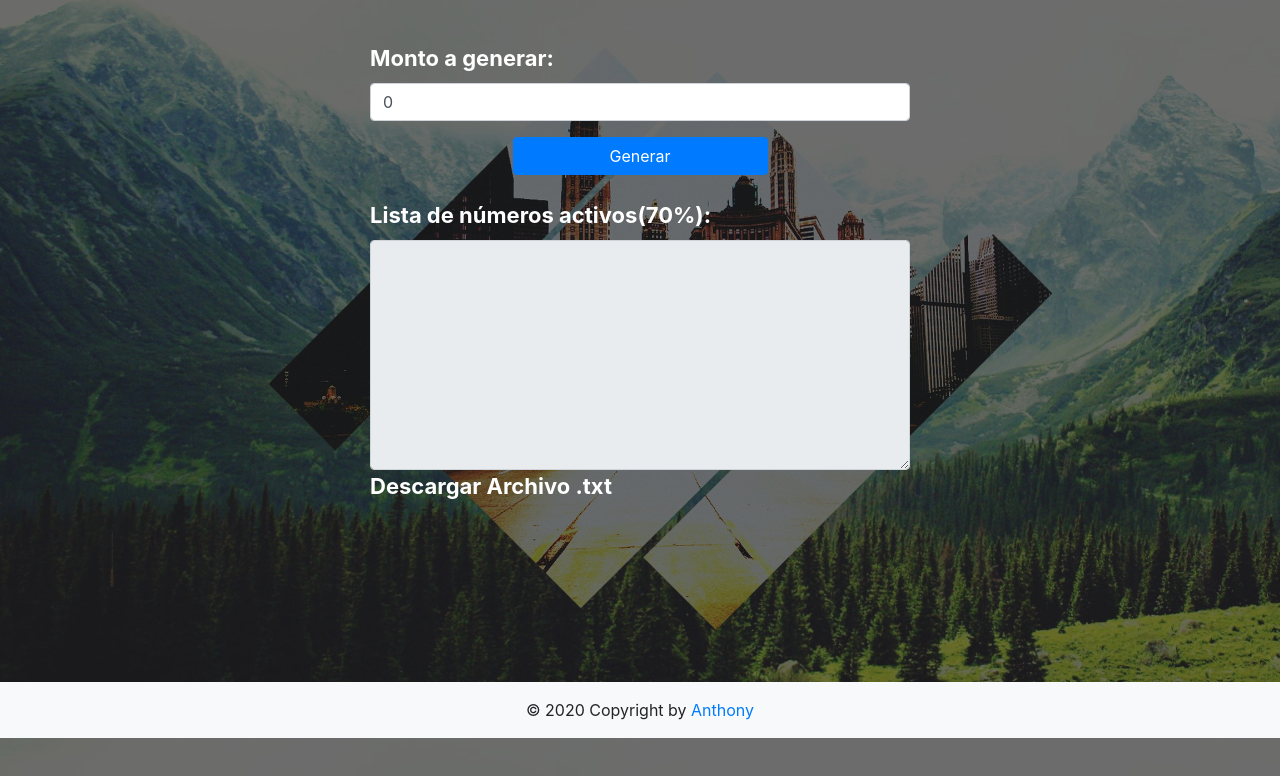
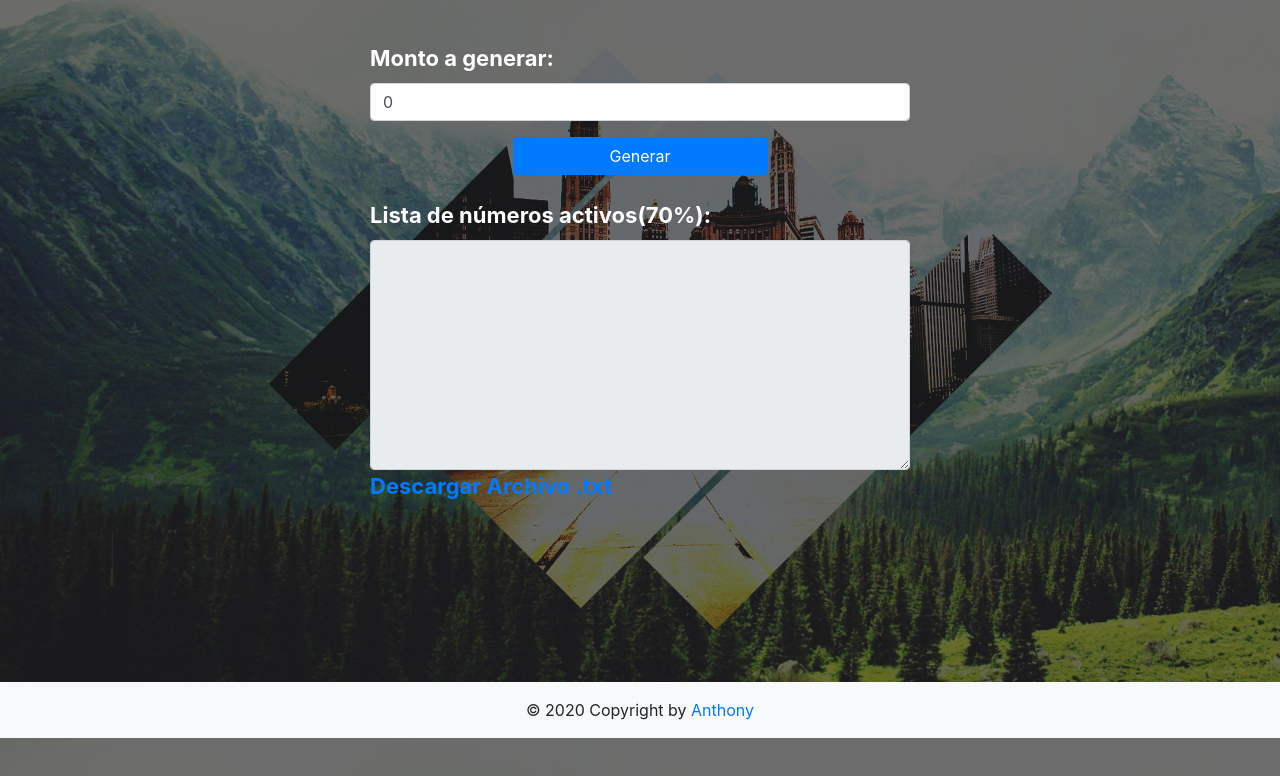
Before and after one commit to arosalesceja1997/GenCelNum, a plain HTML site: page index.html in a window 1280 px wide. Shown: the part 62-838 px from the top of the page. Drawn offline with Linux system fonts and the light colour scheme.

Commit message:
gh-pages

```diff
--- a/index.html
+++ b/index.html
@@ -46,7 +46,7 @@
                         Lista de números activos(70%):
                     </label>
                     <textarea class="form-control text-center" id="txt" rows="9" readonly></textarea>
-                    <a href="#" id="link" download="contenido.txt" class="mb-5 letter">
+                    <a href="#" id="link" download="contenido.txt" class="mb-5 letter" style="color: #007bff !important;">
                         Descargar Archivo .txt
                     </a>
                 </div>
```
